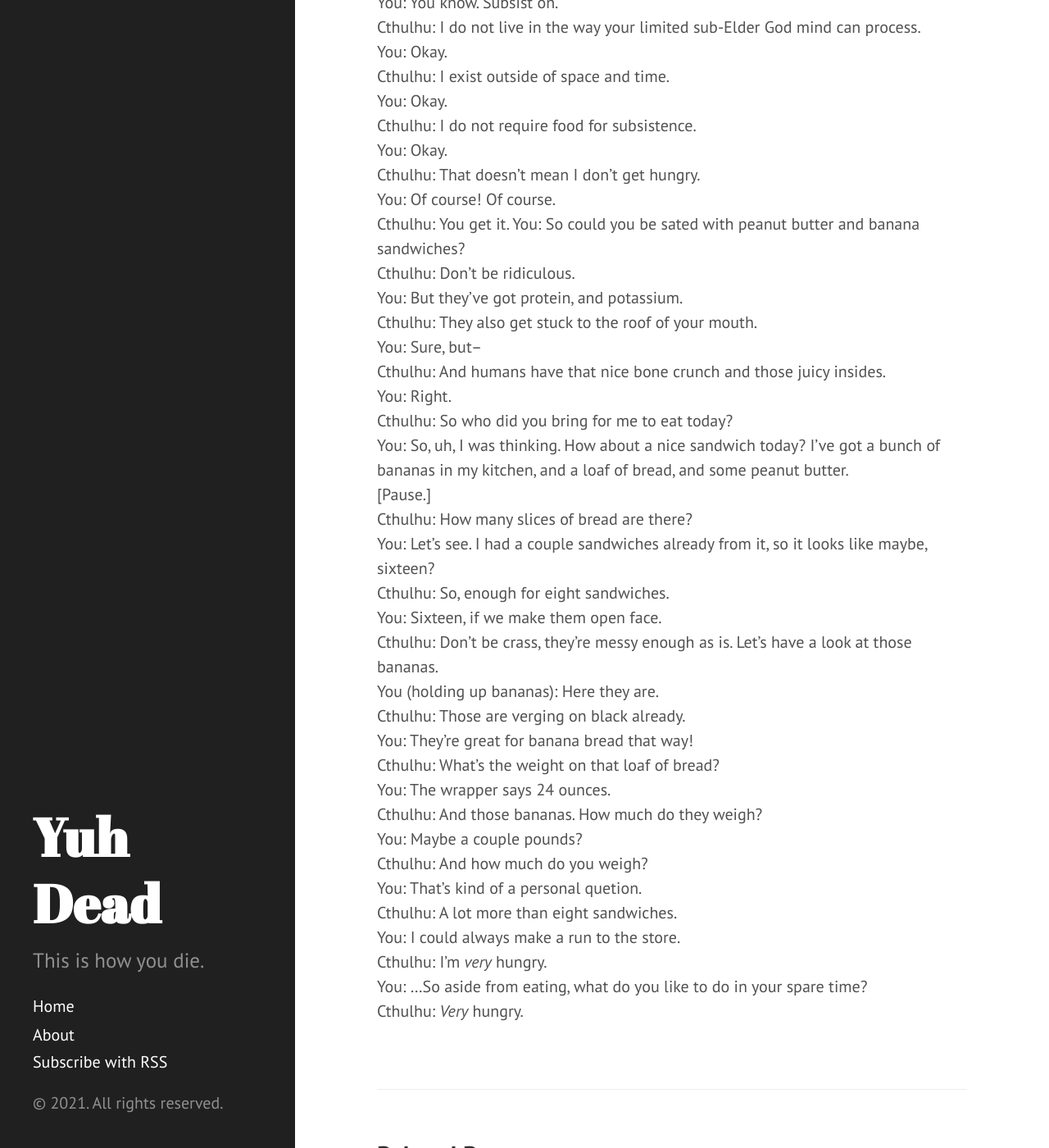
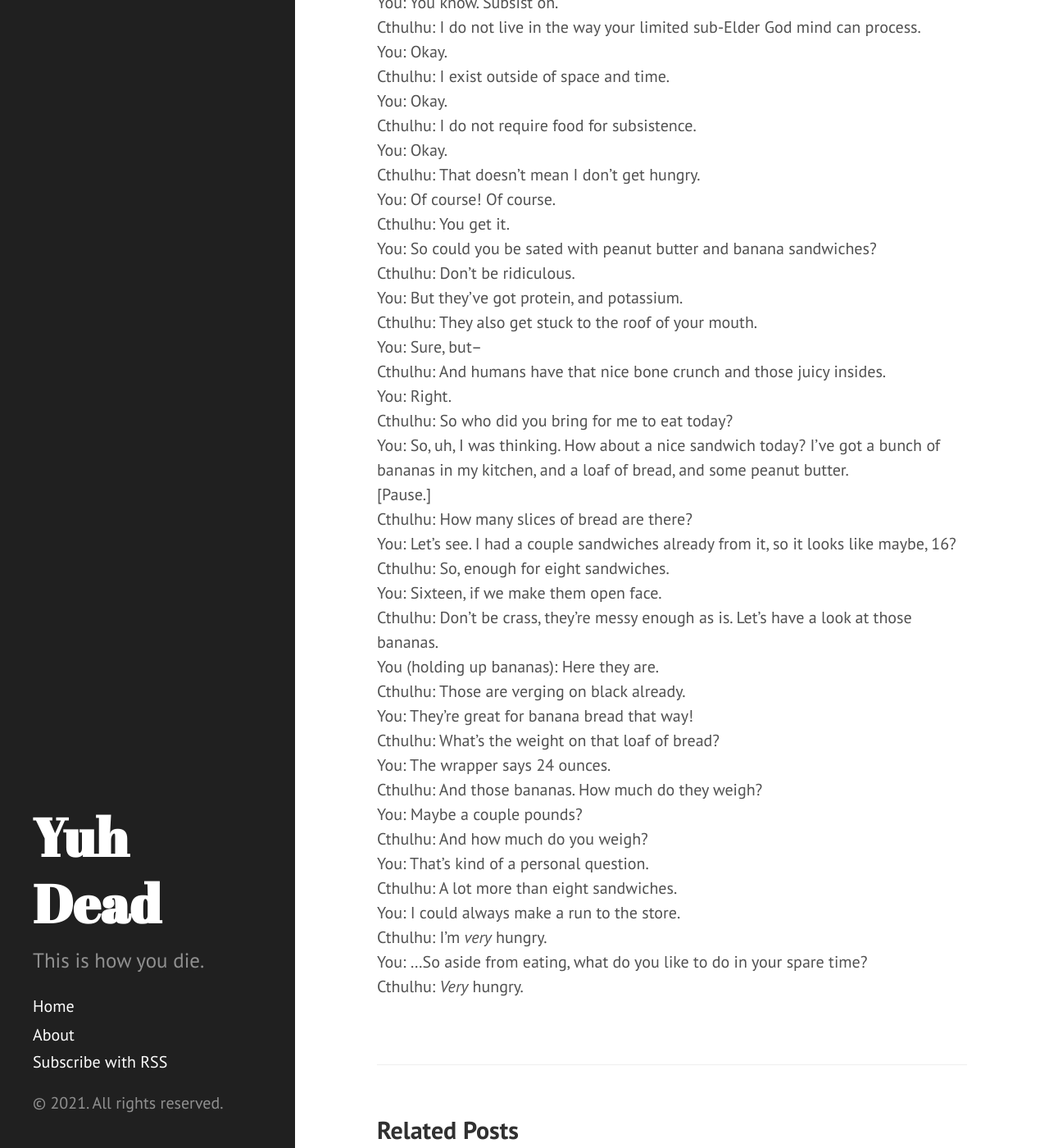
Before and after one commit to LoraV/LoraV.github.io, a Jekyll site: the page built from _posts/2021-09-24-interview.markdown, in a window 1280 px wide and 1400 px high, scrolled down 602 px. Shown: the whole window at 82% size. Built offline with Jekyll 4.4.1, drawn with Linux system fonts in a browser that asks for light colours.

Commit message:
fix typo and line break

```diff
--- a/_posts/2021-09-24-interview.markdown
+++ b/_posts/2021-09-24-interview.markdown
@@ -37,7 +37,7 @@
 You: So, uh, I was thinking. How about a nice sandwich today? I've got a bunch of bananas in my kitchen, and a loaf of bread, and some peanut butter.
 [Pause.]
 Cthulhu: How many slices of bread are there?
-You: Let's see. I had a couple sandwiches already from it, so it looks like maybe, sixteen?
+You: Let's see. I had a couple sandwiches already from it, so it looks like maybe, 16?
 Cthulhu: So, enough for eight sandwiches.
 You: Sixteen, if we make them open face.
 Cthulhu: Don't be crass, they're messy enough as is. Let's have a look at those bananas.
@@ -49,7 +49,7 @@
 Cthulhu: And those bananas. How much do they weigh?
 You: Maybe a couple pounds?
 Cthulhu: And how much do you weigh?
-You: That's kind of a personal quetion.
+You: That's kind of a personal question.
 Cthulhu: A lot more than eight sandwiches.
 You: I could always make a run to the store.
 Cthulhu: I'm _very_ hungry.
```
